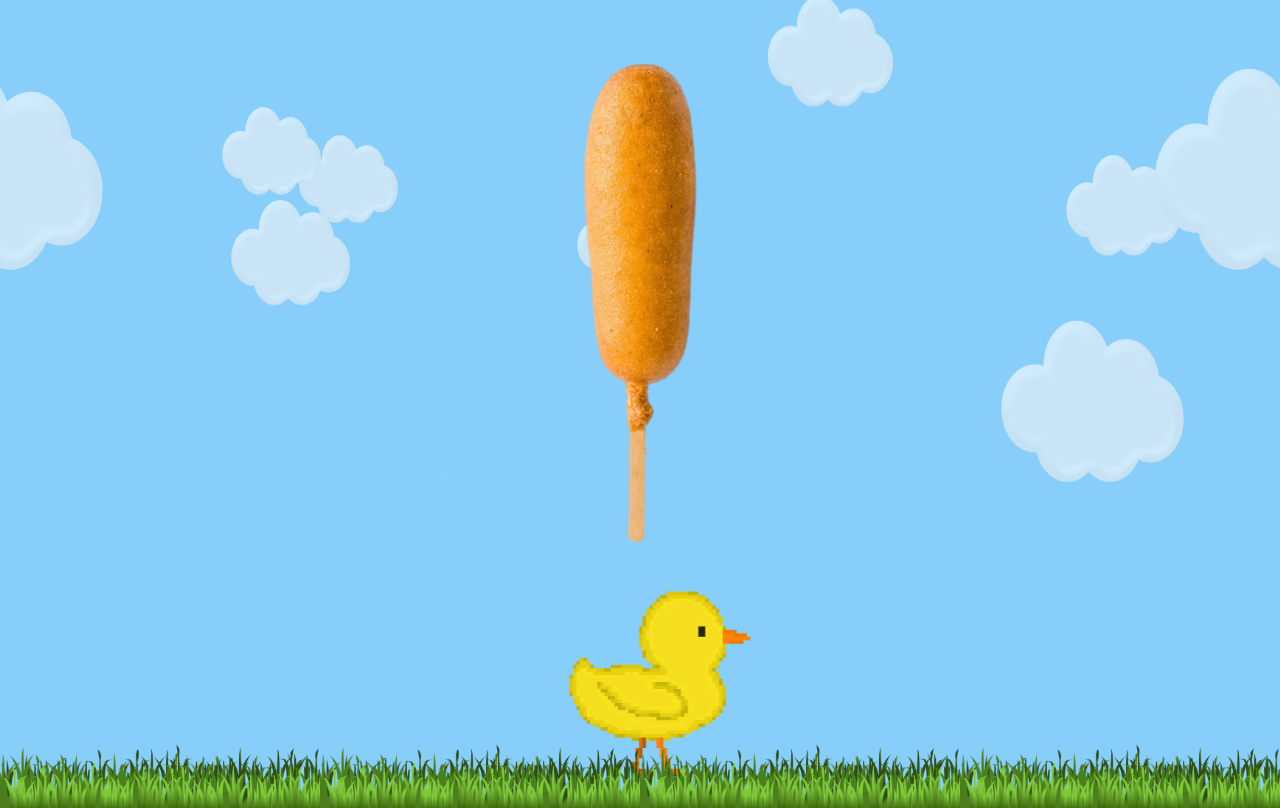
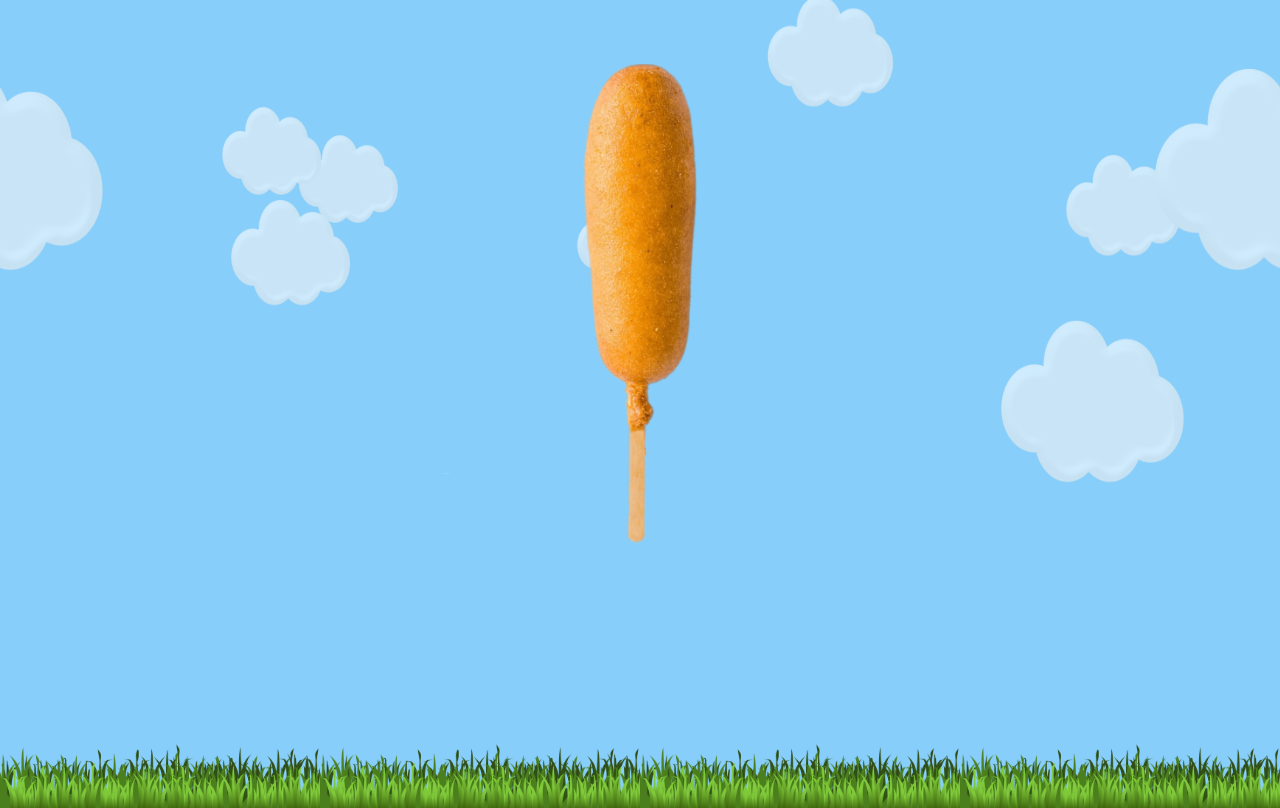
Before and after one commit to ahoward7/DuckyFlavoredCorndog2, a plain HTML site: page index.html in a window 1280 px wide. Both pictures are taken after a click on the element 639 px from the left and 304 px from the top of the page. Drawn offline with nearby package versions, Linux system fonts and the light colour scheme.

Commit message:
Initial commit

```diff
--- a/ducky.css
+++ b/ducky.css
@@ -24,6 +24,7 @@ body {
     background-image: url("Assets/Other/grass.png");
     background-repeat: repeat-x;
     background-size: cover;
+    pointer-events: none;
 }
 
 .g2 {left: 25%}
--- a/ducky.js
+++ b/ducky.js
@@ -3,8 +3,7 @@ $(document).ready(startUp);
 function startUp() {
     $(".corndog").on({
         "click": function() {
-
-            var ducky = new Ducky(0, 0, .99);
+            var ducky = new Ducky(getRandomInt(100, 200));
 
             setInterval(function(){
                 ducky.move();
@@ -93,16 +92,21 @@ function isSmashed ($div1, $div2) {
 };
 
 class Ducky {
-    constructor(x, y, friction) {
+    constructor(w) {
         this.dir = 1;
-        this.x = x;
-        this.y = y;
+        this.x = getRandomInt(0, window.innerWidth - w);
+        this.y = getRandomInt(15, window.innerHeight - w);
         this.acc = .6;
-        this.friction = friction;
+        this.friction = .99;
         this.moveNum = 0;
         this.duck = $('<div>', {
             class: 'ducky',
         }).appendTo('.background');
+
+        $(this.duck).css("left", this.x + "px");
+        $(this.duck).css("top", this.y + "px");
+        $(this.duck).css("width", w + "px");
+        $(this.duck).css("height", w + "px");
     }
 
     move() {
@@ -132,8 +136,7 @@ class Ducky {
             this.moveNum = 0;
         }
 
-        this.x += this.dir;
-        this.x += this.dir;
+        this.x += this.dir*2;
         $(this.duck).css("left", this.x + "px");
 
         if (parseInt($(this.duck).css("left")) >= window.innerWidth - $(this.duck).width()) {
```
Also changed, not shown: Assets/DuckSprites/still-left.png (added), Assets/DuckSprites/still-right.png (added).
